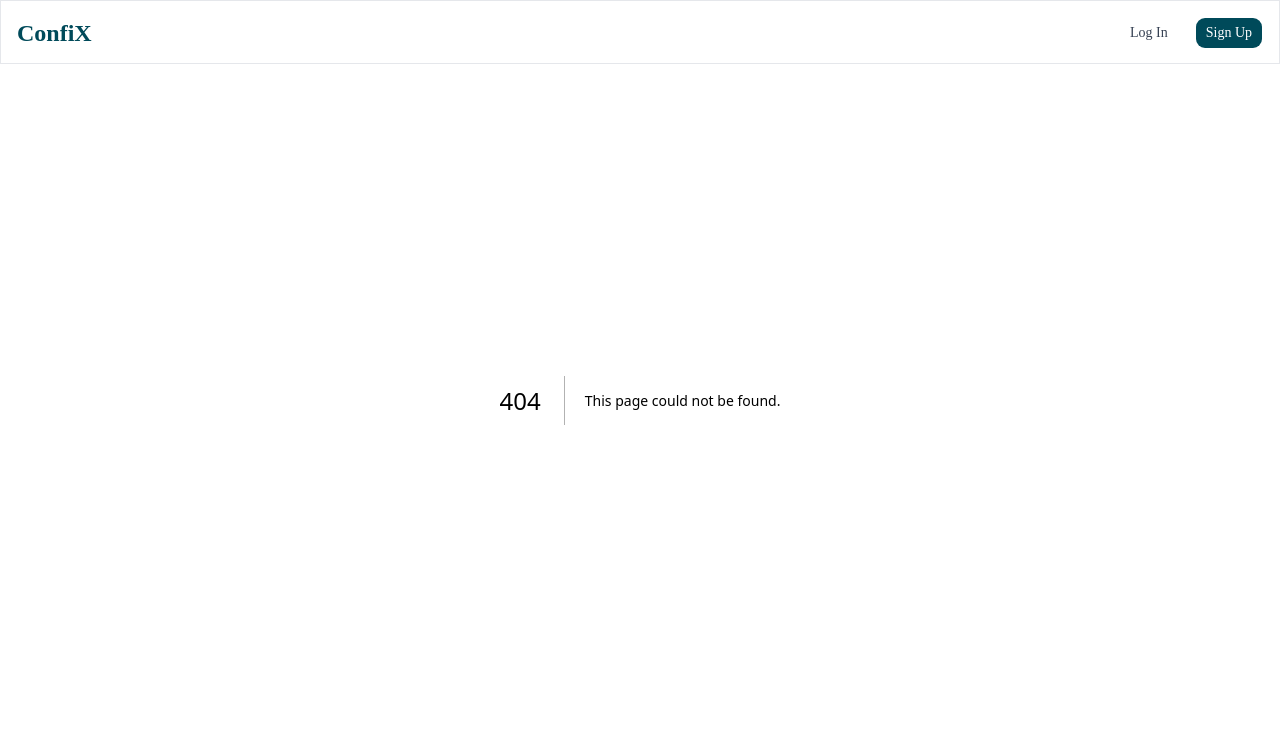
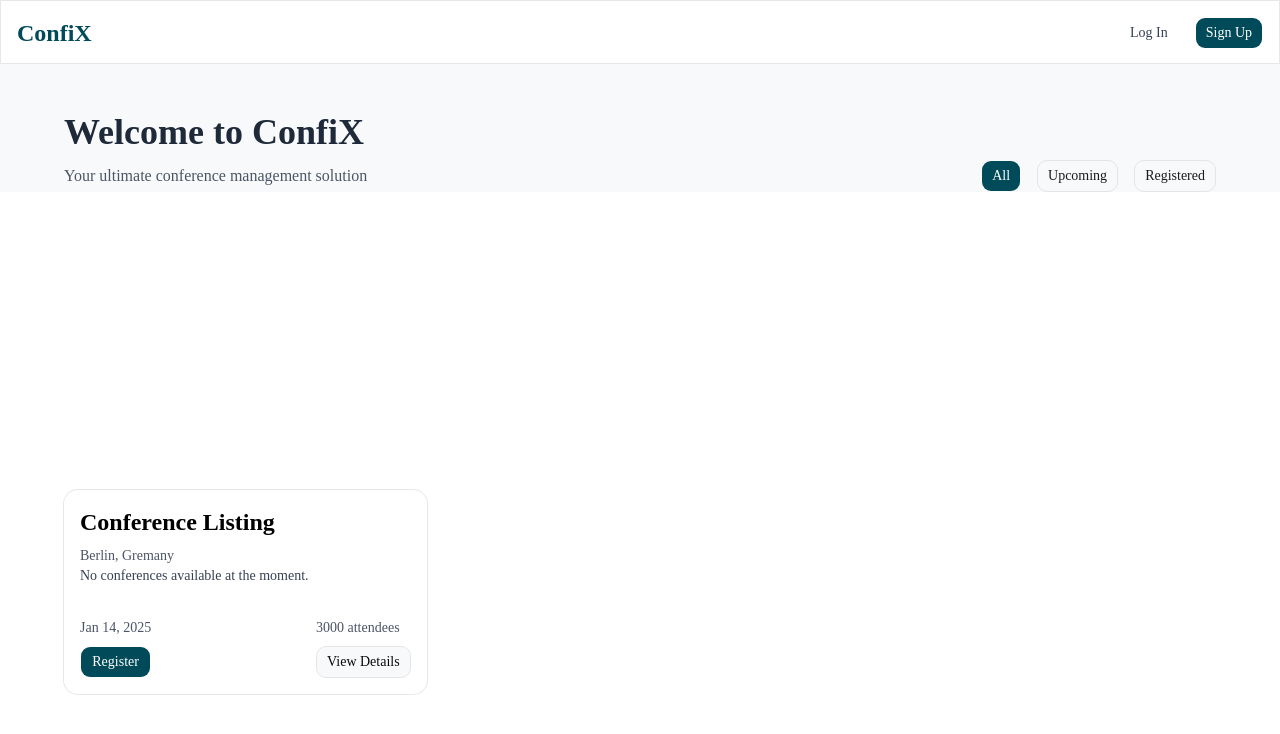
Before and after one commit to Tsedniya/ConfiX, a Next.js app: page /confrence in a window 1280 px wide. Before the commit this address had no page. Shown: the top 734 px of the page. Built offline with nearby package versions, Linux system fonts and the light colour scheme.

Commit message:
frontend:confrencelisting

```diff
--- /dev/null
+++ b/app/confrence/page.tsx
@@ -0,0 +1,18 @@
+import ConferenceListing from "@/components/confrence-listing";
+import Top from "@/components/top";
+
+
+export default function ConferencePage() {
+
+    return(
+
+        <div>
+        <Top/>
+        <ConferenceListing/>
+
+        </div>
+    )
+
+
+
+}
--- /dev/null
+++ b/components/confrence-listing.tsx
@@ -0,0 +1,67 @@
+import {
+  CardFooter,
+  CardContent,
+  CardHeader,
+  Card,
+  CardTitle,
+  CardDescription,
+} from "@/components/ui/card";
+import { Label } from "@/components/ui/label";
+import { Input } from "@/components/ui/input";
+import Link from "next/link";
+import { Button } from "@/components/ui/button";
+
+
+
+ export default function ConferenceListing() {
+
+  return (
+    <div className="grid grid-cols-3 gap-8 min-h-screen items-center justify-center bg-white lg:px-16">
+        <Card className="space-y-4">
+            <CardHeader className="space-y-1">
+                <CardTitle className="text-2xl font-bold text-black">
+                    Conference Listing
+                </CardTitle>
+                <CardDescription className="text-gray-600">
+                    <p>Berlin, Gremany</p>
+                    <p className="text-gray-700">No conferences available at the moment.</p>
+                </CardDescription>
+            </CardHeader>
+              <CardContent className="space-y-6">
+
+                <div className="flex justify-between">
+
+                    {/* Left column */}
+                    <div className="flex flex-col items-start gap-2">
+                        <p className="text-sm text-gray-600">
+                            Jan 14, 2025
+                        </p>
+
+                        <Button className="w-full">
+                            Register
+                        </Button>
+                    </div>
+
+                    {/* Right column */}
+                    <div className="flex flex-col items-start gap-2">
+                        <p className="text-sm text-gray-600">
+                            3000 attendees
+                        </p>
+
+                        <Button variant="outline" className="w-full">
+                            View Details
+                        </Button>
+                    </div>
+
+                </div>
+
+            </CardContent>
+        </Card>
+
+
+    </div>
+  )
+
+
+
+ }
--- /dev/null
+++ b/components/title.tsx
@@ -0,0 +1,14 @@
+
+
+export default function Title({ title, subtitle }) {
+    return (
+        <div className="flex flex-col">
+            <h1 className="text-4xl font-bold text-gray-800">
+                {title}
+            </h1>
+            <p className="text-gray-600 mt-1">
+                {subtitle}
+            </p>
+        </div>
+    );
+}
--- /dev/null
+++ b/components/top.tsx
@@ -0,0 +1,51 @@
+"use client";
+
+
+import Title from "./title";
+import { Button } from "./ui/button";
+import { useState } from "react";
+
+export default function Top() {
+    const [isActive, setIsActive] = useState("All");
+
+    return (
+        <div className="mt-28 lg:px-16">
+
+            <Title
+                title="Welcome to ConfiX"
+                subtitle=""
+            />
+
+            <div className="flex justify-between items-center mt-1">
+
+                <p className="text-gray-600">
+                    Your ultimate conference management solution
+                </p>
+
+                <div className="flex gap-4">
+                    <Button
+                        onClick={() => setIsActive("All")}
+                        variant={isActive === "All" ? "default" : "outline"}
+                    >
+                        All
+                    </Button>
+
+                    <Button
+                        onClick={() => setIsActive("Upcoming")}
+                        variant={isActive === "Upcoming" ? "default" : "outline"}
+                    >
+                        Upcoming
+                    </Button>
+
+                    <Button
+                        onClick={() => setIsActive("Registered")}
+                        variant={isActive === "Registered" ? "default" : "outline"}
+                    >
+                        Registered
+                    </Button>
+                </div>
+            </div>
+
+        </div>
+    );
+}
```
Also changed, not shown: lib/auth/auth-client.ts (added), lib/auth/auth.ts (added).
